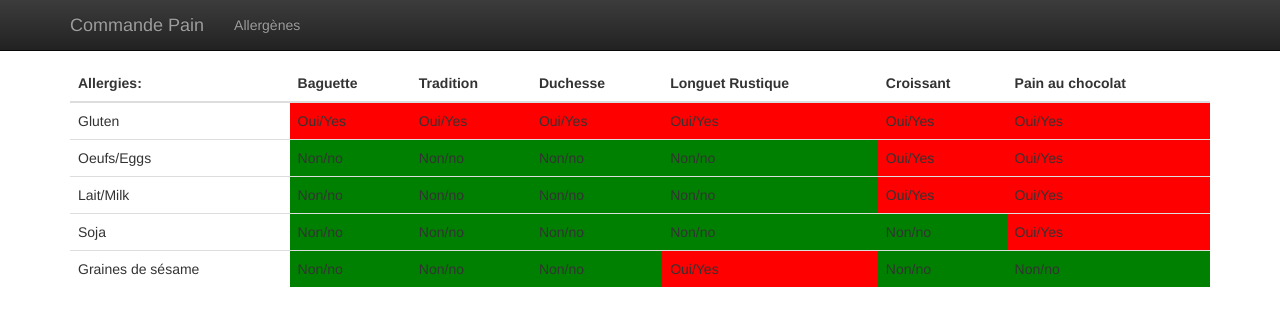
After one commit to Bqbqr/CoPain, a PHP site: page /allergies.html in a window 1280 px wide. The commit adds this page. Shown: the top 326 px of the page. Run offline with PHP 8.4, Linux system fonts and the light colour scheme; a stand-in replaces the project's code that opens the database connection.

Commit message:
Adding the allergènes page due to french laws

```diff
--- a/admin/show.php
+++ b/admin/show.php
@@ -22,7 +22,7 @@
               $.ajax({
 
                   url: 'taken.php?id='+$(this).attr('value'), // Le nom du fichier indiqué dans le formulaire
-                  success: function(html) { // Je récupère la réponse du fichier PHP
+                  success: function(html) {
                     $("#insert").load("show.php?date="+$('#dateaffiche').val()+" #content");
                   },
                   error: function(html){
@@ -36,7 +36,7 @@
               $.ajax({
 
                   url: 'untaken.php?id='+$(this).attr('value'), // Le nom du fichier indiqué dans le formulaire
-                  success: function(html) { // Je récupère la réponse du fichier PHP
+                  success: function(html) {
                     $("#insert").load("show.php?date="+$('#dateaffiche').val()+" #content");
                   },
                   error: function(html){
--- /dev/null
+++ b/allergies.html
@@ -0,0 +1,99 @@
+<!DOCTYPE html>
+<html lang="en">
+<head>
+    <meta charset="utf-8">
+    <meta name="viewport" content="width=device-width, initial-scale=1">
+    <meta name="description" content="">
+    <meta name="author" content="Bqbqr">
+
+    <title>Commande Pain</title>
+
+    <link href="css/bootstrap.min.css" rel="stylesheet">
+    <link href="css/style.css" rel="stylesheet">
+    <link href="css/bootstrap-theme.min.css" rel="stylesheet">
+    <script src="js/jquery-1.11.2.min.js"></script>
+    <script src="js/bootstrap.min.js"></script>
+  </head>
+
+  <body role="document">
+
+  <!-- Fixed navbar -->
+    <nav class="navbar navbar-inverse navbar-fixed-top">
+      <div class="container">
+        <div class="navbar-header">
+          <button type="button" class="navbar-toggle collapsed" data-toggle="collapse" data-target="#navbar" aria-expanded="false" aria-controls="navbar">
+            <span class="sr-only">Toggle navigation</span>
+          </button>
+          <a href="index.php" class="navbar-brand">Commande Pain</a>
+        </div>
+        <div id="navbar" class="navbar-collapse collapse">
+          <ul class="nav navbar-nav">
+            <li><a href="allergies.php">Allergènes</a></li>
+          </ul>
+        </div><!--/.nav-collapse -->
+      </div>
+    </nav>
+
+    <div class="container theme-showcase" role="main">
+      <table class="table">
+        <thead>
+          <tr>
+            <th>Allergies:</th>
+            <th>Baguette</th>
+            <th>Tradition</th>
+            <th>Duchesse</th>
+            <th>Longuet Rustique</th>
+            <th>Croissant</th>
+            <th>Pain au chocolat</th>
+          </tr>
+        </thead>
+        <tr>
+          <td>Gluten</td>
+          <td bgcolor="red">Oui/Yes</td>
+          <td bgcolor="red">Oui/Yes</td>
+          <td bgcolor="red">Oui/Yes</td>
+          <td bgcolor="red">Oui/Yes</td>
+          <td bgcolor="red">Oui/Yes</td>
+          <td bgcolor="red">Oui/Yes</td>
+        </tr>
+        <tr>
+          <td>Oeufs/Eggs</td>
+          <td bgcolor="green">Non/no</td>
+          <td bgcolor="green">Non/no</td>
+          <td bgcolor="green">Non/no</td>
+          <td bgcolor="green">Non/no</td>
+          <td bgcolor="red">Oui/Yes</td>
+          <td bgcolor="red">Oui/Yes</td>
+        </tr>
+        <tr>
+          <td>Lait/Milk</td>
+          <td bgcolor="green">Non/no</td>
+          <td bgcolor="green">Non/no</td>
+          <td bgcolor="green">Non/no</td>
+          <td bgcolor="green">Non/no</td>
+          <td bgcolor="red">Oui/Yes</td>
+          <td bgcolor="red">Oui/Yes</td>
+        </tr>
+        <tr>
+          <td>Soja</td>
+          <td bgcolor="green">Non/no</td>
+          <td bgcolor="green">Non/no</td>
+          <td bgcolor="green">Non/no</td>
+          <td bgcolor="green">Non/no</td>
+          <td bgcolor="green">Non/no</td>
+          <td bgcolor="red">Oui/Yes</td>
+        </tr>
+        <tr>
+          <td>Graines de sésame</td>
+          <td bgcolor="green">Non/no</td>
+          <td bgcolor="green">Non/no</td>
+          <td bgcolor="green">Non/no</td>
+          <td bgcolor="red">Oui/Yes</td>
+          <td bgcolor="green">Non/no</td>
+          <td bgcolor="green">Non/no</td>
+        </tr>
+
+      </table>
+    </div> <!-- /container -->
+  </body>
+</html>
--- a/index.php
+++ b/index.php
@@ -263,14 +263,12 @@ mysql_select_db('pain',$db);
         <div class="navbar-header">
           <button type="button" class="navbar-toggle collapsed" data-toggle="collapse" data-target="#navbar" aria-expanded="false" aria-controls="navbar">
             <span class="sr-only">Toggle navigation</span>
-            <span class="icon-bar"></span>
-            <span class="icon-bar"></span>
-            <span class="icon-bar"></span>
           </button>
           <a href="index.php" class="navbar-brand">Commande Pain</a>
         </div>
         <div id="navbar" class="navbar-collapse collapse">
           <ul class="nav navbar-nav">
+            <li><a href="allergies.html">Allergènes</a></li>
           </ul>
         </div><!--/.nav-collapse -->
       </div>
```
Also changed, not shown: img/longuet_rustique.png (added).
